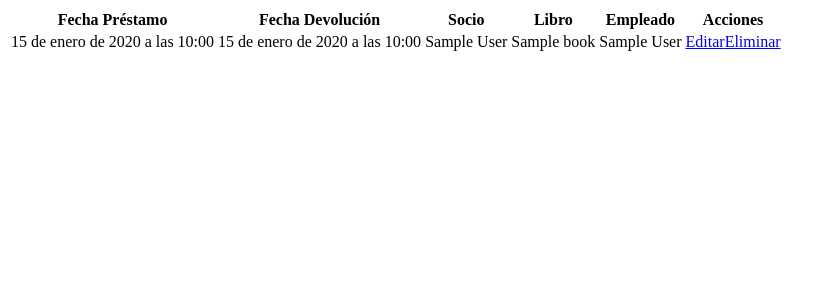
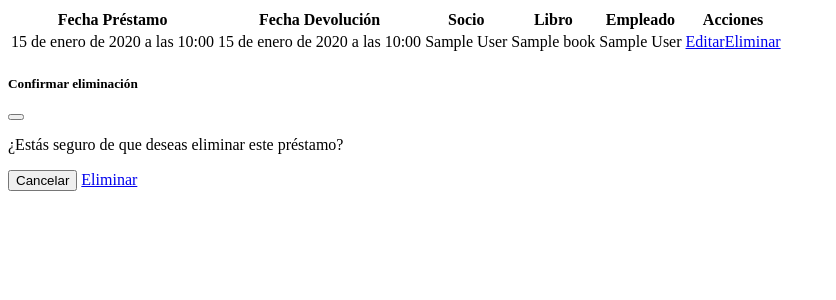
Before and after one commit to paunicole/alkemy-django-bibliotech, a Django app: template bibliotech/templates/lendbook_table.html in a window 1280 px wide. Shown: the top 300 px of the page, without its empty margins (0-836 px from the left). Run offline with Django 4.2, Linux system fonts and the light colour scheme; the template is opened without the code that fills it: values that come from a table or form of the project are taken from there, others are empty; tables that the repository leaves empty hold one stand-in row (values such as "Sample post").

Commit message:
Agregado Modal para confirmar la eliminación de un registro.

```diff
--- a/bibliotech/templates/lendbook_table.html
+++ b/bibliotech/templates/lendbook_table.html
@@ -19,8 +19,30 @@
             <td>{{ lendbook.employee }}</td>
             <td style="display: flex; justify-content: space-between;">
                 <a href="{% url 'lendbook-update' lendbook.id %}" class="btn btn-warning">Editar</a>
-                <a href="{% url 'lendbook-delete' lendbook.id %}" class="btn btn-danger">Eliminar</a>
+                <a href="#" class="btn btn-danger" data-bs-toggle="modal" data-bs-target="#confirmDeleteModal-{{ lendbook.id }}">Eliminar</a>
+            </td>
         </tr>
         {% endfor %}
     </tbody>
 </table>
+
+<!-- Modal para confirmar eliminación -->
+{% for lendbook in lendbooks %}
+<div class="modal fade" id="confirmDeleteModal-{{ lendbook.id }}" tabindex="-1" aria-labelledby="confirmDeleteModalLabel-{{ lendbook.id }}" aria-hidden="true">
+    <div class="modal-dialog">
+        <div class="modal-content">
+            <div class="modal-header">
+                <h5 class="modal-title" id="confirmDeleteModalLabel-{{ lendbook.id }}">Confirmar eliminación</h5>
+                <button type="button" class="btn-close" data-bs-dismiss="modal" aria-label="Close"></button>
+            </div>
+            <div class="modal-body">
+                <p>¿Estás seguro de que deseas eliminar este préstamo?</p>
+            </div>
+            <div class="modal-footer">
+                <button type="button" class="btn btn-secondary" data-bs-dismiss="modal">Cancelar</button>
+                <a href="{% url 'lendbook-delete' lendbook.id %}" class="btn btn-danger">Eliminar</a>
+            </div>
+        </div>
+    </div>
+</div>
+{% endfor %}
```
